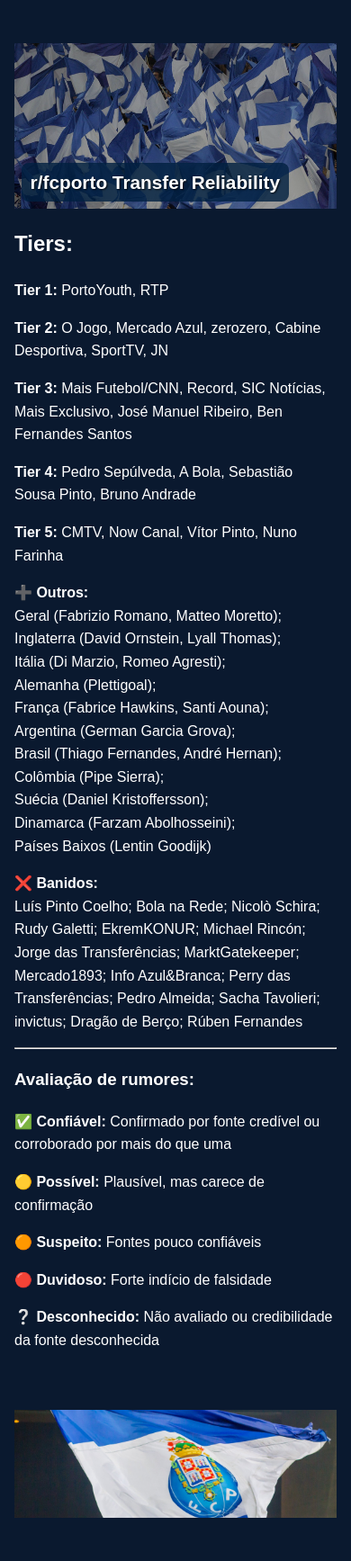
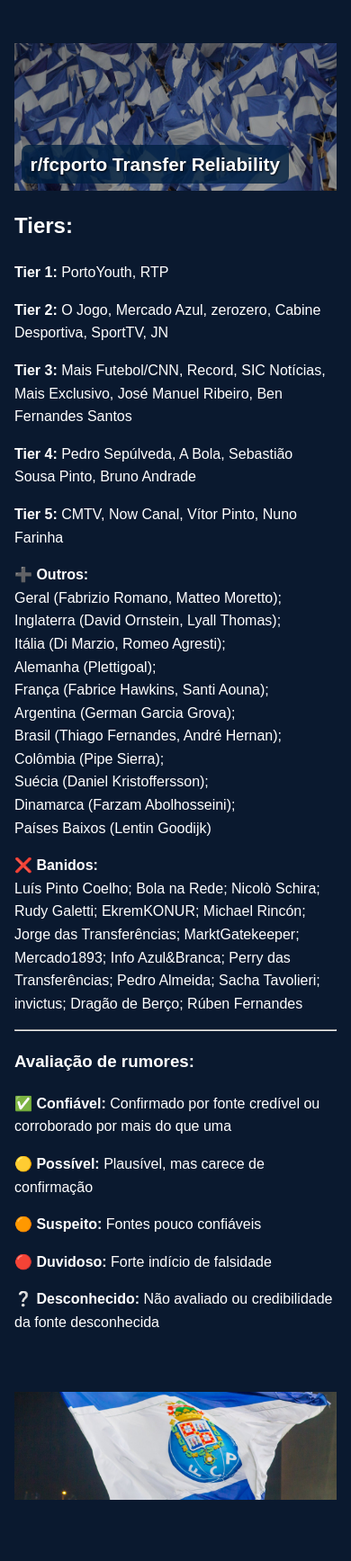
Before and after one commit to Azrial1739/r-fcporto-Transfer-Guide, a Jekyll site: the page built from index.md, in a window 390 px wide. Shown: the whole page at 90% size. Built offline with Jekyll 4.4.1, drawn with Linux system fonts in a browser that asks for light colours.

Commit message:
Update default.html  imagens mobile

```diff
--- a/_layouts/default.html
+++ b/_layouts/default.html
@@ -84,9 +84,9 @@
 
     @media (max-width: 600px) {
       .banner {
-        height: 120px;
+        height: 100px;
         padding: 2rem 1rem;
-        background-position: center 30%;
+        background-position: center 35%;
       }
       .banner-text {
         font-size: 1.3rem;
@@ -97,7 +97,7 @@
 
       .footer-banner {
         height: 120px;
-        background-position: center 25%;
+        background-position: center 35%;
       }
     }
   </style>
```
